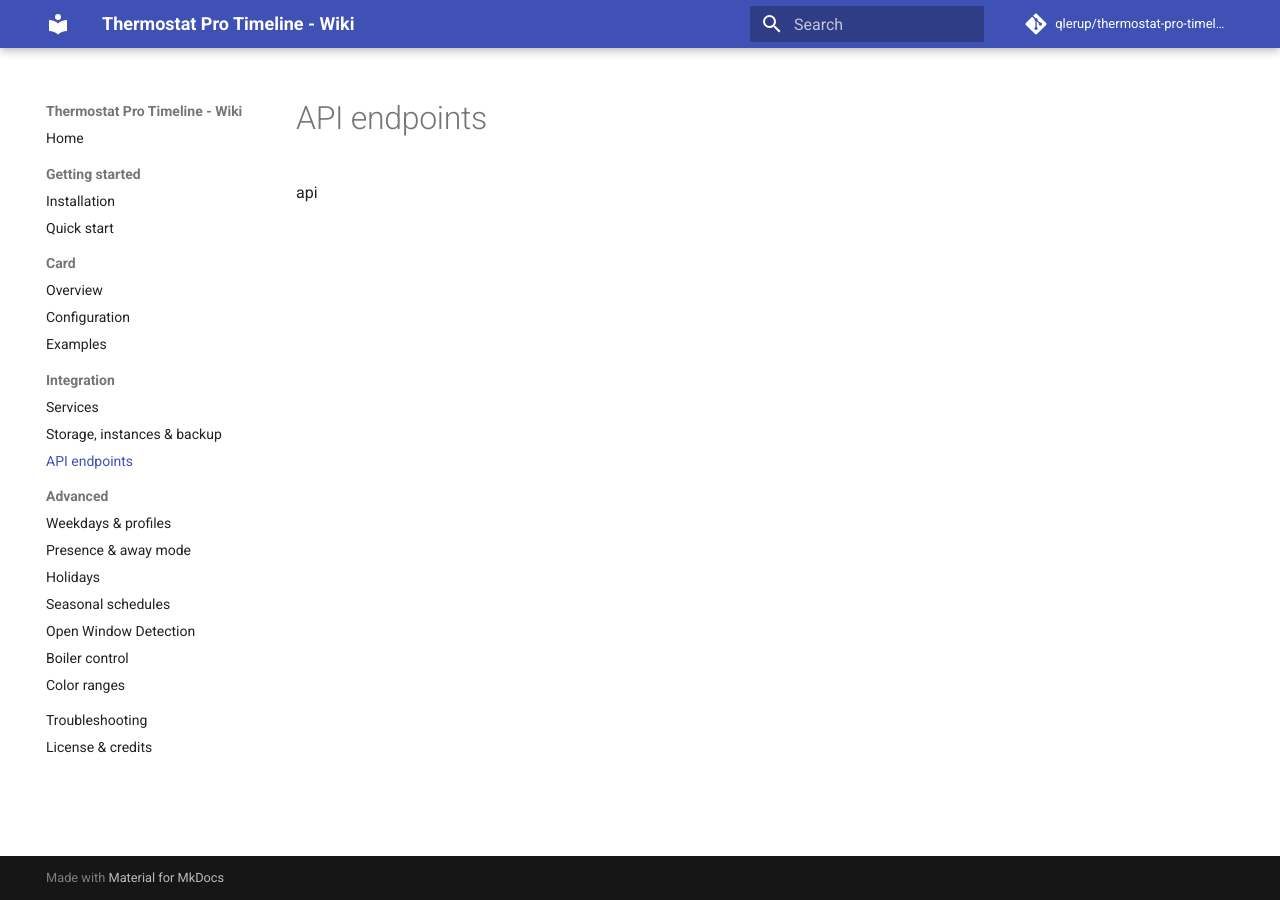
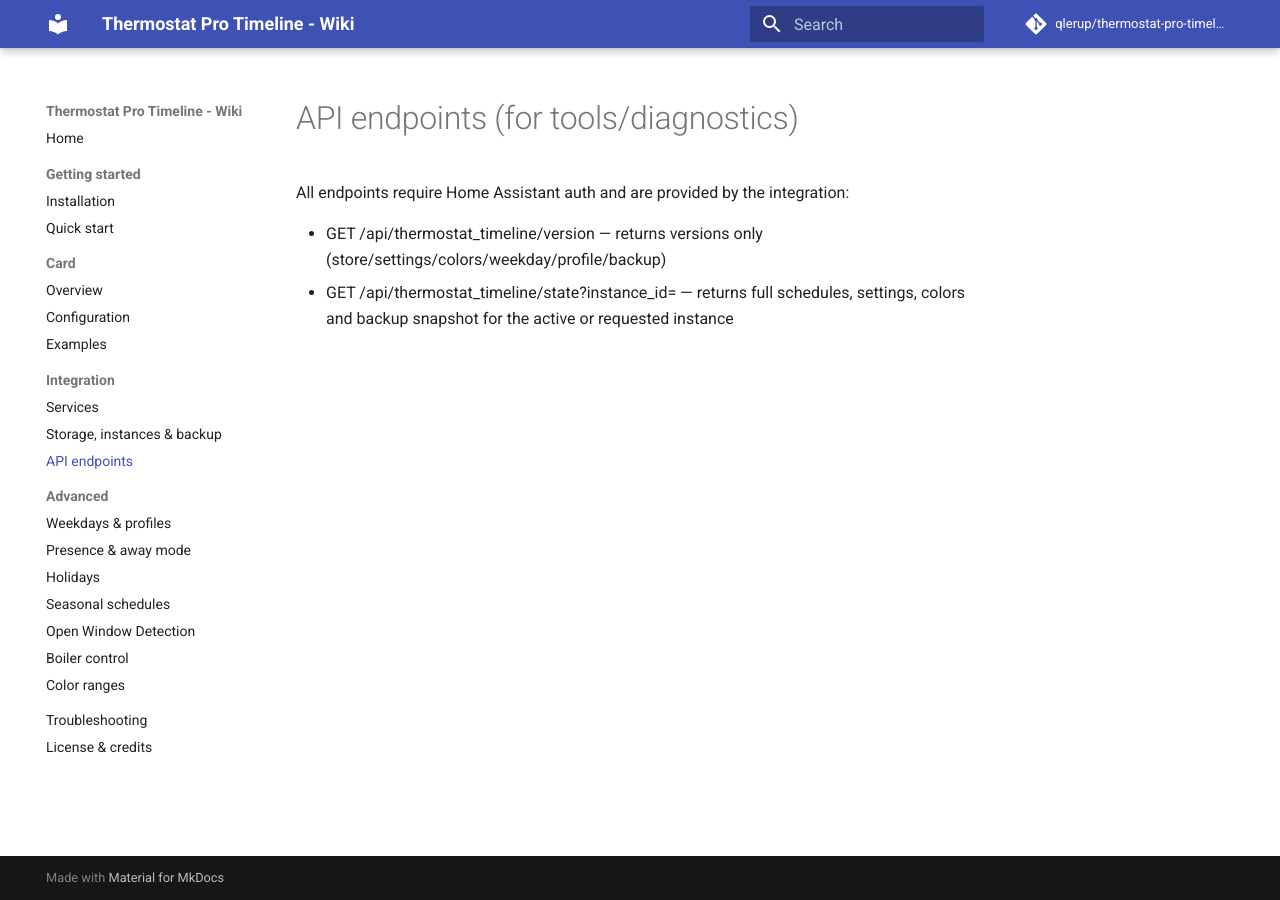
Before and after one commit to qlerup/this-is-a-testing-repo, an MkDocs documentation site: the page built from docs/integration/api.md, in a window 1280 px wide. Built offline with MkDocs 1.6.1 and Material for MkDocs 9.7.7, drawn with Linux system fonts in a browser that asks for light colours; comment, search, counter and statistics services are not loaded.

Commit message:
Update API documentation with endpoint information
Add API endpoint details for thermostat timeline.

```diff
--- a/docs/integration/api.md
+++ b/docs/integration/api.md
@@ -1 +1,6 @@
-api
+# API endpoints (for tools/diagnostics)
+
+All endpoints require Home Assistant auth and are provided by the integration:
+
+- GET /api/thermostat_timeline/version — returns versions only (store/settings/colors/weekday/profile/backup)
+- GET /api/thermostat_timeline/state?instance_id=<id> — returns full schedules, settings, colors and backup snapshot for the active or requested instance
```
